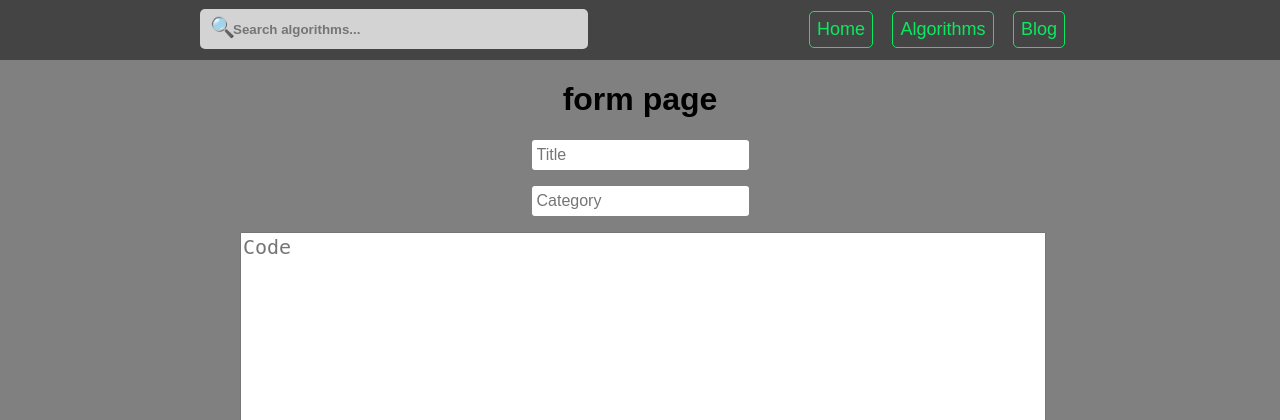
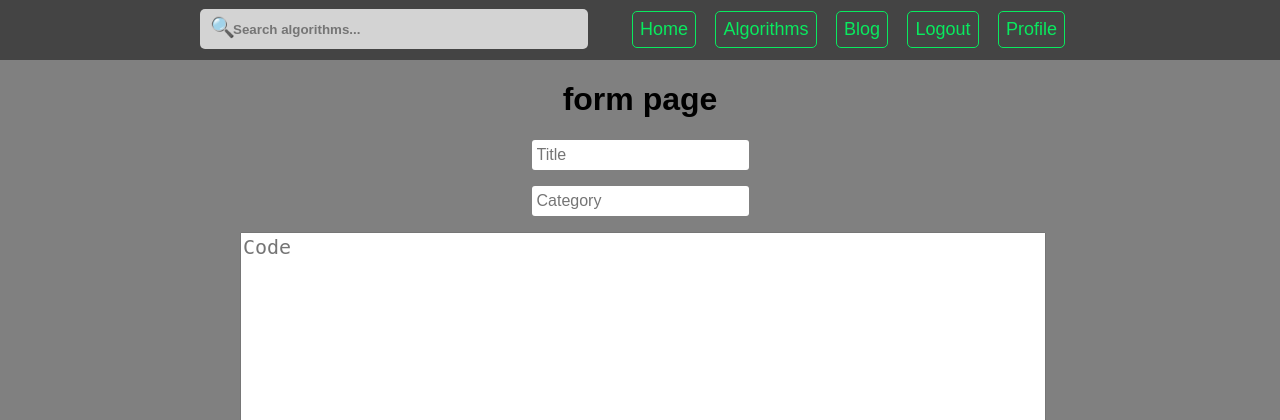
Before and after one commit to arslan-ashraf/csinjs, a Django app: page /algorithm/create/ in a window 1280 px wide. Shown: the top 420 px of the page. Run offline with Django 3.2, Linux system fonts and the light colour scheme; a user stored in the database is signed in; parts of the project's set-up code (start-up, migrations or seed data) failed here and were passed over.

Commit message:
main html page redone

```diff
--- a/templates/base.html
+++ b/templates/base.html
@@ -26,6 +26,14 @@
 					<a class="btns" href="{% url 'computer_science:home' %}"><li>Home</li></a>
 					<a class="btns" href="{% url 'computer_science:categories' %}"><li>Algorithms</li></a>
 					<a class="btns" href="{% url 'blog:blogs_home' %}"><li>Blog</li></a>
+						{% if user.is_authenticated %}
+							<a class="btns" href="{% url 'user:logout' %}"><li>Logout</li></a>
+							<a class="btns" href="{% url 'user:profile' %}"><li>Profile</li></a>
+						{% else %}
+							<a class="btns" href="{% url 'user:login' %}"><li>Login</li></a>
+							<a class="btns" href="{% url 'user:create' %}"><li>Sign Up</li></a>
+						{% endif %}
+
 				</ul>
 			</div>
 
```
